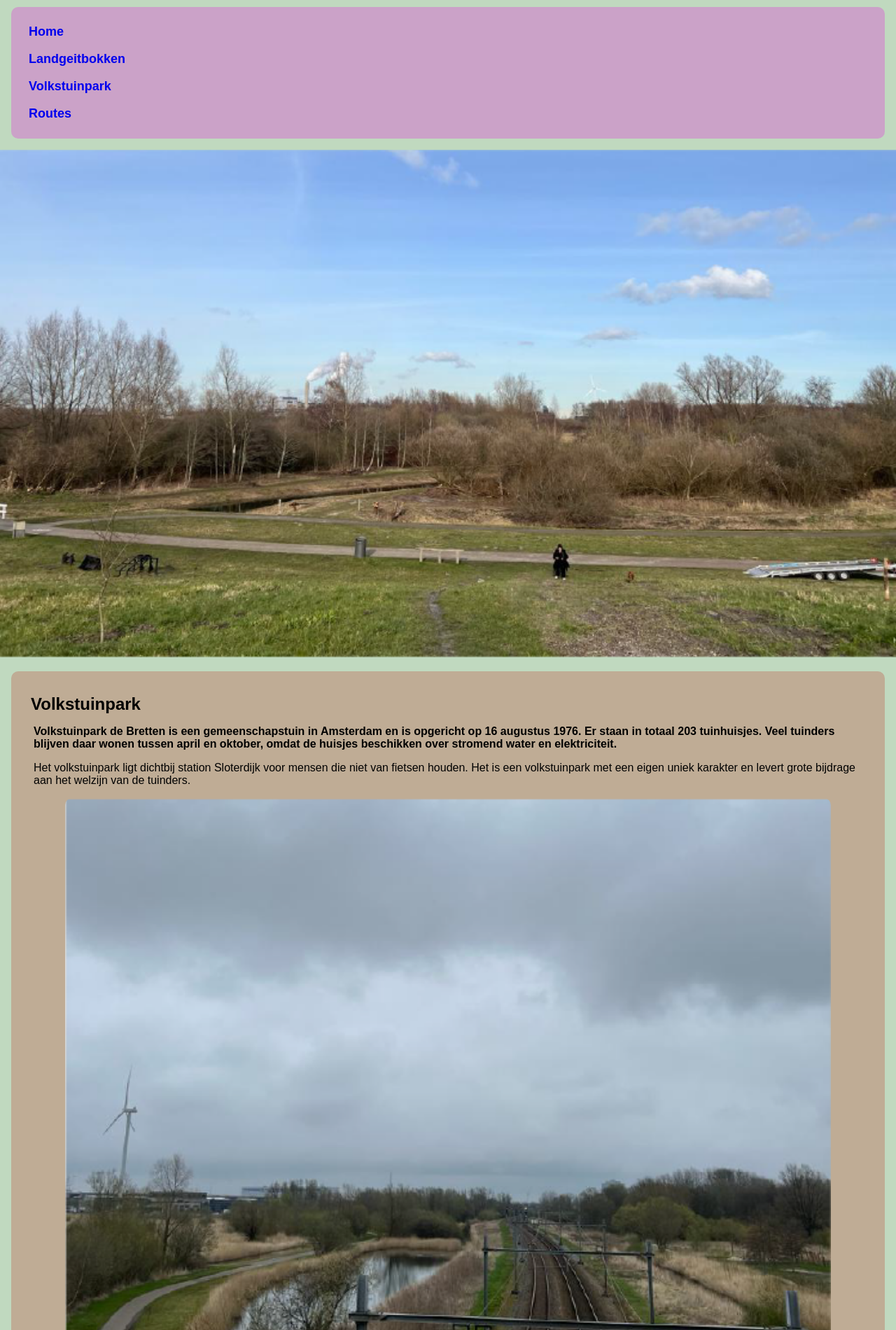
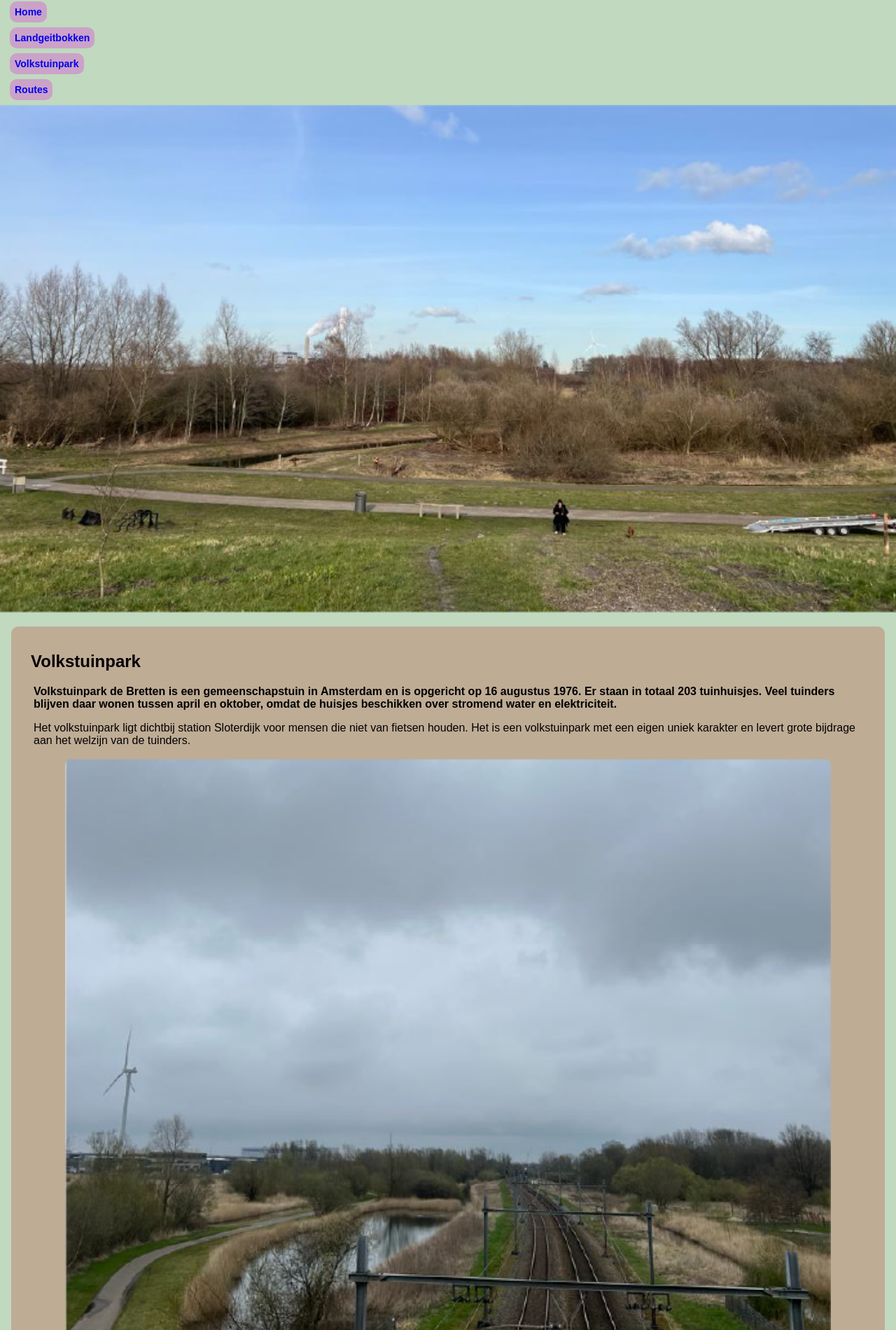
Before and after one commit to jpools/project-individueel-1, a plain HTML site: page volkstuinpark.html in a window 1280 px wide. Shown: the part 156-2056 px from the top of the page at 70% size. Drawn offline with Linux system fonts and the light colour scheme; a web font is replaced by a local one.

Commit message:
Add files via upload

```diff
--- a/styles/styles.css
+++ b/styles/styles.css
@@ -9,6 +9,7 @@ body {
   background-color: #8b6341;
   width: 100%;
   max-width: 100%;
+  margin-bottom: 0.5em;
 }
 
 .logobalk img {
@@ -23,13 +24,21 @@ img {
 }
 
 nav {
-  font-family: lotus-eden, sans-serif;
+  font-family: "lotus-eden", sans-serif;
   font-weight: 600;
   font-style: normal;
-  font-size: 18px;
+  font-size: 14px;
+  display: flex;
+  justify-content: left;
+  flex-wrap: wrap;
 }
+
 nav a {
   text-decoration: none;
+  background-color: #cba2c8;
+  padding: 0.5em 0.5em;
+  margin: 0.5em;
+  border-radius: 10px;
 }
 
 nav ul {
@@ -38,20 +47,16 @@ nav ul {
   margin: 0;
   display: flex;
   flex-direction: column;
+  flex-wrap: wrap;
+  justify-content: center;
 }
 
 nav li {
   margin: 0.5em;
+  margin-bottom: 1em;
 }
 
-.paars-vlak {
-  background-color: #cba2c8;
-  padding: 1em;
-  margin: 1em;
-  border-radius: 10px;
-}
-
-.beige-vlak {
+section {
   background-color: #bfac95;
   border-radius: 10px;
   padding: 1em;
--- a/volkstuinpark.html
+++ b/volkstuinpark.html
@@ -12,7 +12,6 @@
       <div class="logobalk">
         <a href="index.html"><img alt="logo" src="./img/logo.png" /></a>
       </div>
-      <div class="paars-vlak">
       <nav>
         <ul>
           <li><a href="index.html">Home</a></li>
@@ -21,11 +20,10 @@
           <li><a href="routes.html">Routes</a></li>
         </ul>
       </nav>
-      </div>
       <img alt="bretten-volkstuinpark" src="./img/volkstuinpark.png" />
     </header>
     <main>
-      <div class="beige-vlak">
+      <section>
         <h1>Volkstuinpark</h1>
         <p>
           <strong>
@@ -45,8 +43,8 @@
           alt="foto van treinspoor dat dwars door natuurlandschap gaat."
           src="./img/treinspoor.png"
         />
-      </div>
-      <div class="beige-vlak">
+      </section>
+      <section>
         <h2>Plein 40-45</h2>
         <p>
           Naast dat het volkstuinpark in de Bretten ligt en omringd is door
@@ -62,13 +60,13 @@
           alt="foto van winkelcentrum plein 40-45 met regenboog"
           src="./img/plein-40.png"
         />
-      </div>
+      </section>
     </main>
-  </body>
     <footer>
       <a href="index.html"
         ><img class="footerlogo" alt="logo" src="./img/logo.png"
       /></a>
       <p>Gemaakt door Jazzmine Pools.</p>
     </footer>
+  </body>
 </html>
```
Also changed, not shown: index.html (+5 -7 lines), landgeitbokken.html (+5 -6 lines), routes.html (+31 -19 lines), image.png (added). Lines whose indentation alone changed are shown as unchanged.
